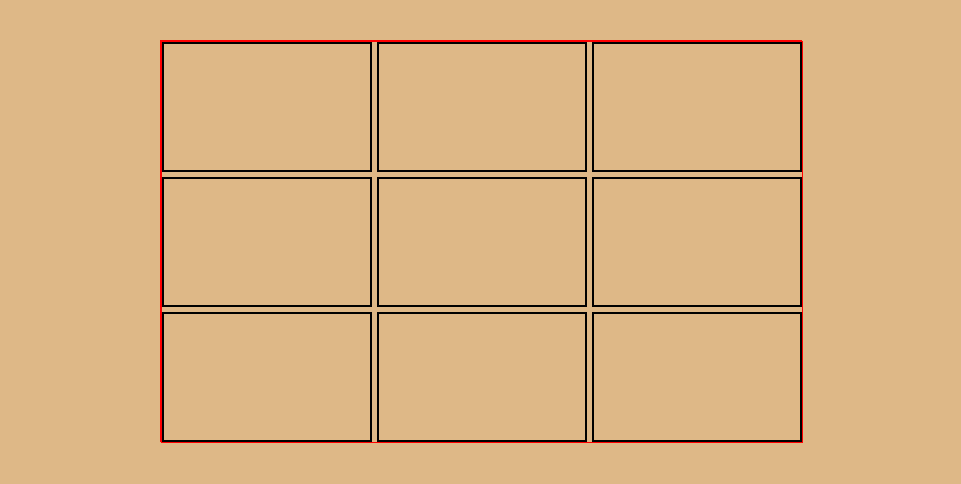
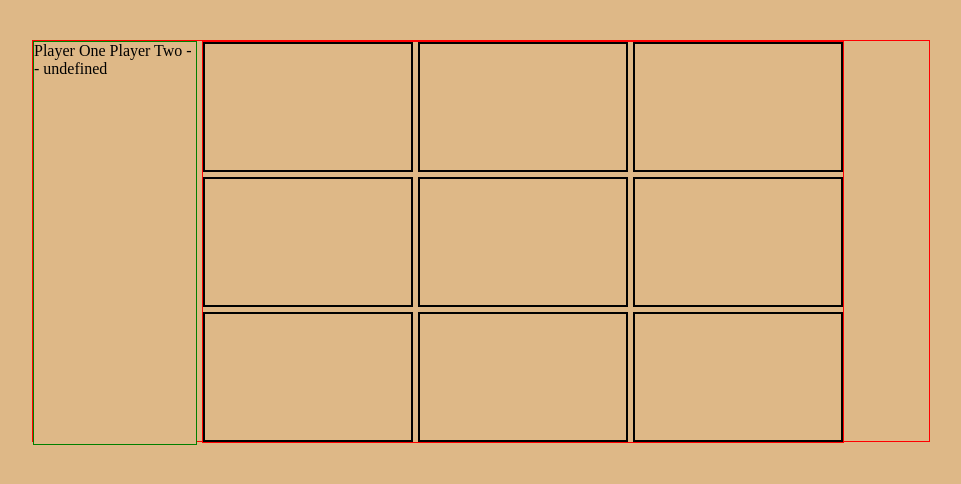
Before and after one commit to Jordy4D/tic-tac-toe, a plain HTML site: page index.html in a window 1280 px wide. Shown: the whole page, without its empty margins (159-1120 px from the left). Drawn offline with Linux system fonts and the light colour scheme.

Commit message:
adds player names to info box, eventually to display who wins

```diff
--- a/script.js
+++ b/script.js
@@ -129,14 +129,18 @@ const gameController = (function (
         if ( horizontalWin.includes("X,X,X") || horizontalWin.includes("O,O,O") ) {
 
             console.log(`${getActivePlayer().name} is the winner!`)
+            return `${getActivePlayer().name} is the winner!`
 
         } else if ( veritcalWin.includes("X,X,X") || veritcalWin.includes("O,O,O") ) {
 
             console.log(`${getActivePlayer().name} is the winner!`)
+            return `${getActivePlayer().name} is the winner!`
 
         } else if ( diagonalWin.includes("X,X,X")  || diagonalWin.includes("O,O,O") ) {
 
             console.log(`${getActivePlayer().name} is the winner!`)
+            return `${getActivePlayer().name} is the winner!`
+
         } else if ( (gameboard.getBoard()[0].includes('') === false ) &&
                     (gameboard.getBoard()[1].includes('') === false ) &&
                     (gameboard.getBoard()[2].includes('')  === false) ) {
@@ -171,10 +175,21 @@ const getDisplay = (function() {
 
     const board = document.createElement('div')
     board.classList.add('gameboard')
-    // const div = document.createElement('div')
+
+    const info = document.createElement('div')
+    info.classList.add('info')
+
+    const playerNames = document.createElement('div')
+    playerNames.classList.add('playerNames')
+    playerNames.textContent = `${gameController.players[0].name} ${gameController.players[1].name} -- ${gameController.getWinner()}`
+
+
 
     document.body.appendChild(container)
+    container.appendChild(info)
+    info.appendChild(playerNames)
     container.appendChild(board)
+
 
 
     for (i in displayBoard) {
--- a/style.css
+++ b/style.css
@@ -6,9 +6,31 @@
 
 body {
     display: grid;
-    justify-content: center;
+    /* justify-content: center;
+    align-self: center; */
+    padding: 20px;
+
+}
+
+.container {
+    display: grid;
+    grid-template-columns: 1fr 1fr 2fr 1fr;
+    grid-template-rows: repeat(3, 1fr);
+    height: 50vh;
+    width: 70vw;
+    justify-self: center;
     align-self: center;
-    padding: 20px;
+    gap: 5px;
+    border: 1px solid red;
+    margin-top: 20px;
+}
+
+.info {
+    display: grid;
+    grid-column: 1 / 3;
+    height: 100%;
+    width: auto;
+    border: 1px solid green;
 
 }
 
@@ -16,23 +38,11 @@ body {
     display: grid;
     grid-template-columns: repeat(3, 1fr);
     grid-template-rows: repeat(3, 1fr);
+    grid-column: 3 / 4;
     height: 50vh;
     width: 50vw;
     gap: 5px;
     border: 1px solid red;
-}
-
-.container {
-    /* display: grid;
-    grid-template-columns: repeat(3, 1fr);
-    grid-template-rows: repeat(3, 1fr); */
-    height: 50vh;
-    width: 50vw;
-    justify-self: center;
-    align-self: center;
-    gap: 5px;
-    border: 1px solid red;
-    margin-top: 20px;
 }
 
 .boardSquare {
```
